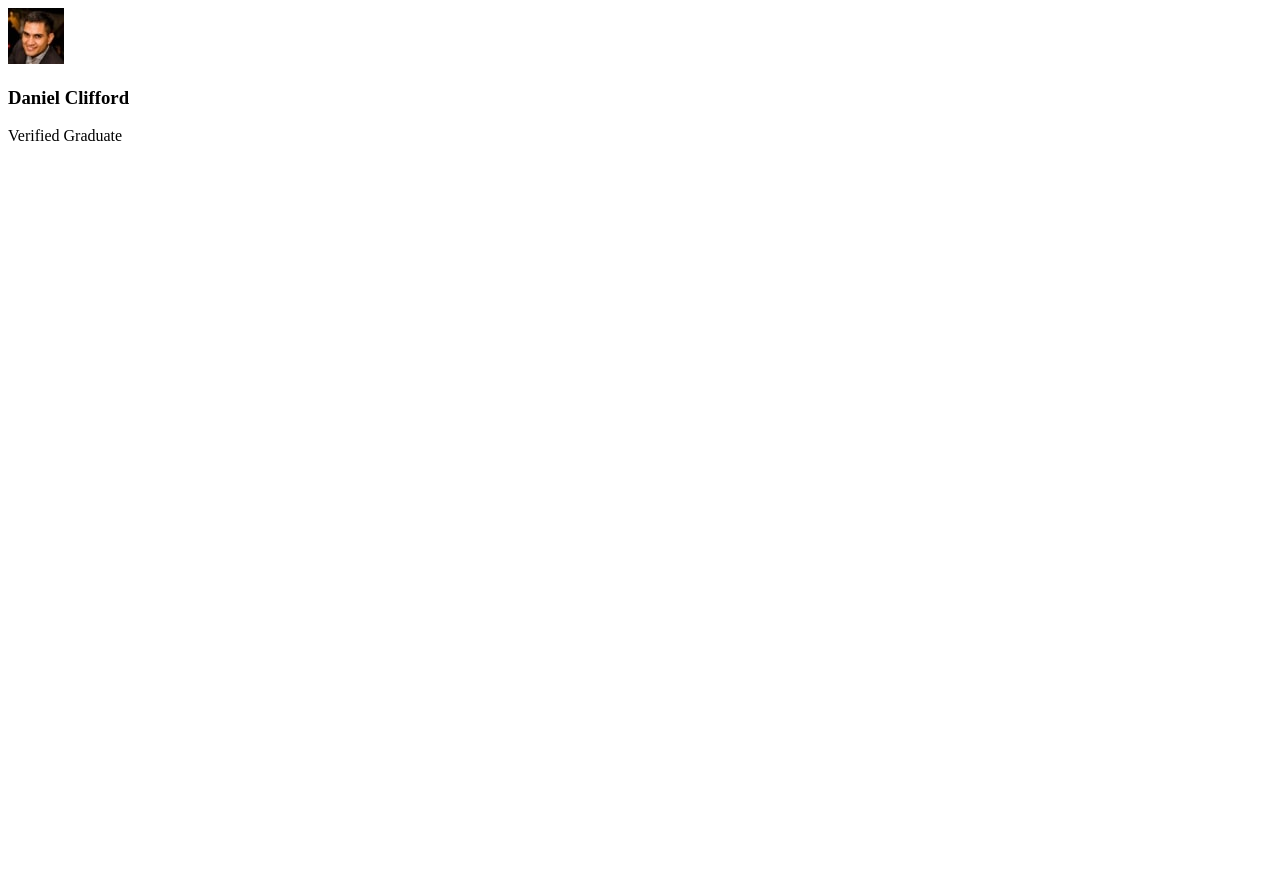
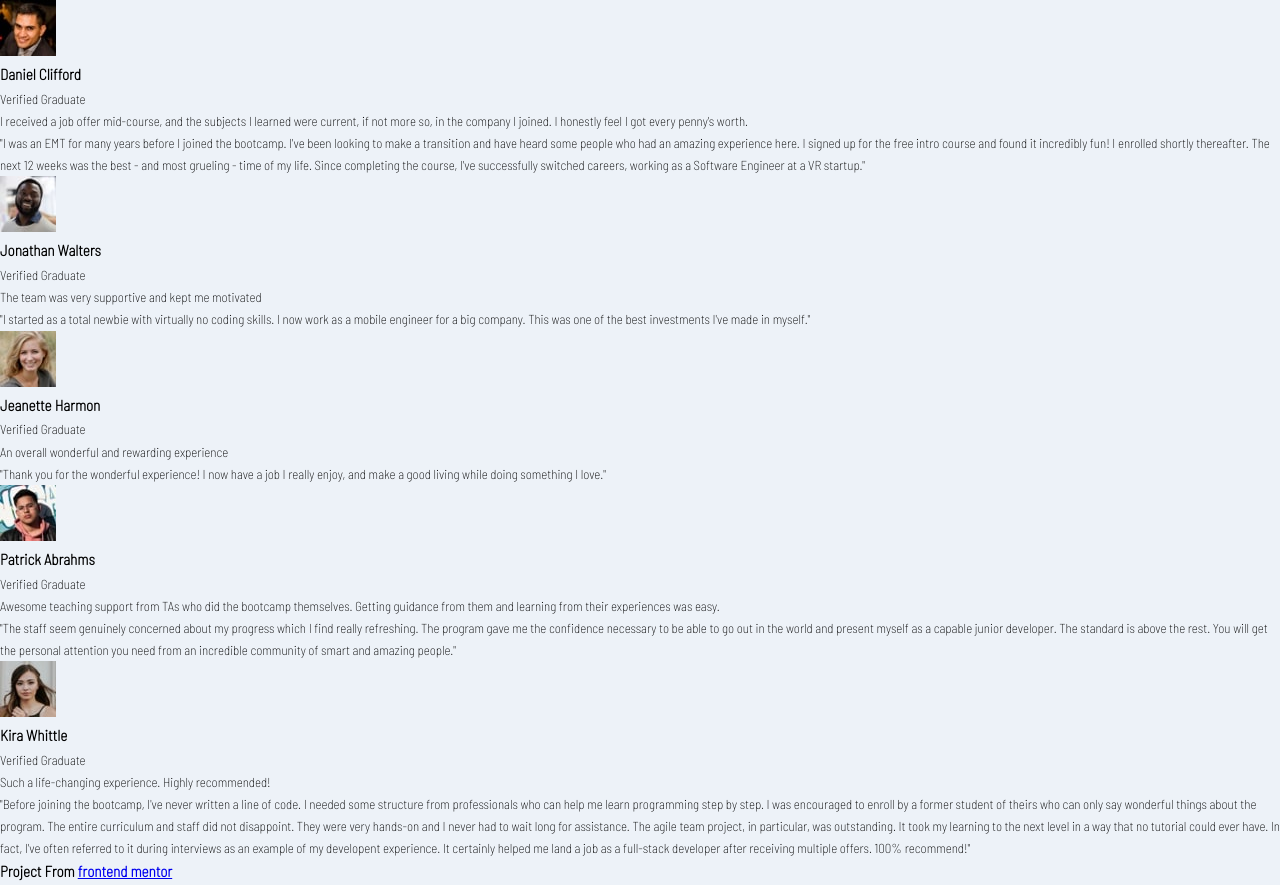
Before and after one commit to izuru775/css-grid, a plain HTML site: page project/index.html in a window 1280 px wide. Before the commit the page ends 800 px from the top, so only its background shows below. Drawn offline with Linux system fonts and the light colour scheme.

Commit message:
Testimonials page structure crea

```diff
--- a/project/index.html
+++ b/project/index.html
@@ -1,21 +1,120 @@
 <!DOCTYPE html>
 <html lang="en">
   <head>
-    <meta charset="UTF-8">
-    <meta http-equiv="X-UA-Compatible" content="IE=edge">
-    <meta name="viewport" content="width=device-width, initial-scale=1.0">
-    <link rel="stylesheet" href="styled.css">
+    <meta charset="UTF-8" />
+    <meta http-equiv="X-UA-Compatible" content="IE=edge" />
+    <meta name="viewport" content="width=device-width, initial-scale=1.0" />
+    <link rel="stylesheet" href="styled.css" />
     <title>Testimonials</title>
   </head>
   <body>
     <div class="testimonials">
-        <div class="card card--bg-purple"> <!--Bem css syntax-->
+      <div class="card card--bg-purple">
+        <!--Bem css syntax-->
         <header class="card__header">
-                <img src="images/image-daniel.jpg" class="card__img" alt="">
+          <img src="images/image-daniel.jpg" class="card__img" alt="" />
           <h3>Daniel Clifford</h3>
           <p>Verified Graduate</p>
         </header>
+        <p class="card__lead">
+          I received a job offer mid-course, and the subjects I learned were
+          current, if not more so, in the company I joined. I honestly feel I
+          got every penny's worth.
+        </p>
+        <p class="card__quote">
+          "I was an EMT for many years before I joined the bootcamp. I've been
+          looking to make a transition and have heard some people who had an
+          amazing experience here. I signed up for the free intro course and
+          found it incredibly fun! I enrolled shortly thereafter. The next 12
+          weeks was the best - and most grueling - time of my life. Since
+          completing the course, I've successfully switched careers, working as
+          a Software Engineer at a VR startup."
+        </p>
+      </div>
+      <div class="card card--bg-gray-blue">
+        <header class="card__header">
+          <img src="images/image-jonathan.jpg" class="card__img" alt="" />
+          <div>
+            <h3>Jonathan Walters</h3>
+            <p>Verified Graduate</p>
+          </div>
+        </header>
+        <p class="card__lead">
+          The team was very supportive and kept me motivated
+        </p>
+        <p class="card__quote">
+          "I started as a total newbie with virtually no coding skills. I now
+          work as a mobile engineer for a big company. This was one of the best
+          investments I've made in myself."
+        </p>
+      </div>
+
+      <div class="card">
+        <header class="card__header">
+          <img src="images/image-jeanette.jpg" class="card__img" alt="" />
+          <div>
+            <h3>Jeanette Harmon</h3>
+            <p>Verified Graduate</p>
+          </div>
+        </header>
+        <p class="card__lead">An overall wonderful and rewarding experience</p>
+        <p class="card__quote">
+          "Thank you for the wonderful experience! I now have a job I really
+          enjoy, and make a good living while doing something I love."
+        </p>
+      </div>
+
+      <div class="card card--bg-black-blue">
+        <header class="card__header">
+          <img src="images/image-patrick.jpg" class="card__img" alt="" />
+          <div>
+            <h3>Patrick Abrahms</h3>
+            <p>Verified Graduate</p>
+          </div>
+        </header>
+        <p class="card__lead">
+          Awesome teaching support from TAs who did the bootcamp themselves.
+          Getting guidance from them and learning from their experiences was
+          easy.
+        </p>
+        <p class="card__quote">
+          "The staff seem genuinely concerned about my progress which I find
+          really refreshing. The program gave me the confidence necessary to be
+          able to go out in the world and present myself as a capable junior
+          developer. The standard is above the rest. You will get the personal
+          attention you need from an incredible community of smart and amazing
+          people."
+        </p>
+      </div>
+
+      <div class="card">
+        <header class="card__header">
+          <img src="images/image-kira.jpg" class="card__img" alt="" />
+          <div>
+            <h3>Kira Whittle</h3>
+            <p>Verified Graduate</p>
+          </div>
+        </header>
+        <p class="card__lead">
+          Such a life-changing experience. Highly recommended!
+        </p>
+        <p class="card__quote">
+          "Before joining the bootcamp, I've never written a line of code. I
+          needed some structure from professionals who can help me learn
+          programming step by step. I was encouraged to enroll by a former
+          student of theirs who can only say wonderful things about the program.
+          The entire curriculum and staff did not disappoint. They were very
+          hands-on and I never had to wait long for assistance. The agile team
+          project, in particular, was outstanding. It took my learning to the
+          next level in a way that no tutorial could ever have. In fact, I've
+          often referred to it during interviews as an example of my developent
+          experience. It certainly helped me land a job as a full-stack
+          developer after receiving multiple offers. 100% recommend!"
+        </p>
       </div>
     </div>
+    <footer>
+        <h3>Project From <a href="https://www.frontendmentor.io/challenges/testimonials-grid-section-Nnw6J7Un7">frontend mentor</a></h3>
+    </footer>
   </body>
 </html>
--- a/project/styled.css
+++ b/project/styled.css
@@ -0,0 +1,15 @@
+@import url('https://fonts.googleapis.com/css2?family=Barlow+Semi+Condensed:wght@200&display=swap');
+
+*{
+    box-sizing: border-box;
+    padding: 0;
+    margin: 0;
+}
+
+body{
+    background: #edf2f8;
+    font-family: 'Barlow Semi Condensed',
+    'sans-serif';
+    line-height: 1.7;
+    font-size: 13px;
+}
```
Lines whose indentation alone changed are shown as unchanged.
